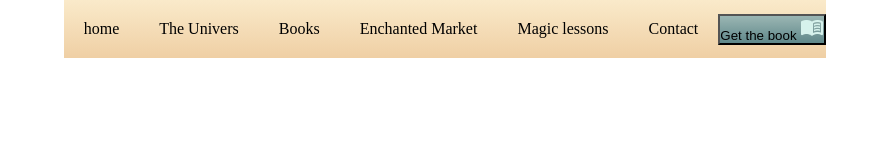
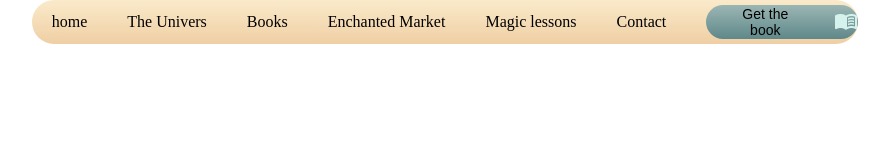
Before and after one commit to webGrandpa/landing_page_markup, a plain HTML site: page index.html in a window 1280 px wide. Shown: the whole page, without its empty margins (195-1084 px from the left). Drawn offline with Linux system fonts and the light colour scheme.

Commit message:
new changes in ARCANE ACADEMY landing page

```diff
--- a/index.html
+++ b/index.html
@@ -23,8 +23,8 @@
                 <li>Contact</li>
             </ul>
         </nav>
-        <button class="header-btn"> Get the book
-            <img src="/media/header-btn-book-icon.png" alt="">
+        <button class="header-btn"> <span class="button-text">Get the book</span>
+            <img class="button-img" src="/media/header-btn-book-icon.png" alt=" get the book ">
         </button>
     </header>
 </body>
--- a/styles.css
+++ b/styles.css
@@ -9,28 +9,47 @@ body {
     justify-content: center;
 }
 
-header, .header-nav-list {
+header {
     display: flex;
     justify-content: space-between;
     align-items: center;
     background: linear-gradient(#FAEACA , #EFCFA4);
-
-    width: calc(100vg - 64.86%);
-    height: 1.39%;
+    border-radius: 99px;
+    --width: 64.86%;
+    height: 44px;
 }
 
 
 
 ul {
+    display: flex;
     list-style: none;
+    padding-left: 20px;
 
 
 }
 
 li {
-    padding: 20px;
+    padding: 14px 40px 14px 0;
 }
 
-.header-btn {
+.header-btn{
+    display: flex;
+    align-items: center;
+    border: none;
     background: linear-gradient(#9BB6B3 , #5F888A);
+    border-radius: 99px;
+    width: 152px;
+    height: 34px;
+
 }
+
+.button-text {
+    font-size: 14px;
+    padding-right: 10px;
+    padding-left: 20px;
+}
+
+.button-img {
+    padding-left: 20px;;
+}
```
